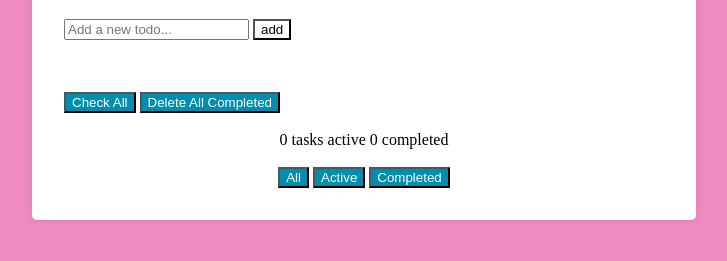
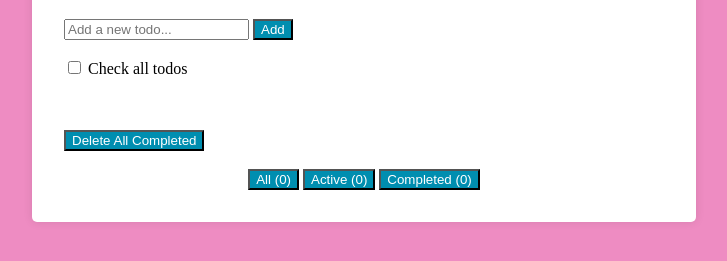
Before and after one commit to SemenchenkoDmitriy/SemenchenkoDmotriy_ToDoJS, a plain HTML site: page index.html in a window 1280 px wide. Shown: the part 133-394 px from the top of the page, without its empty margins (276-1003 px from the left). Drawn offline with Linux system fonts and the light colour scheme.

Commit message:
edit js,html,css

```diff
--- a/app.js
+++ b/app.js
@@ -2,35 +2,23 @@ document.addEventListener('DOMContentLoaded', () => {
     const input = document.querySelector('.todo-app input[type="text"]');
     const addButton = document.querySelector('.add-button');
     const todoList = document.querySelector('.todo-app ul');
-    const itemsLeft = document.querySelector('.todo-app .center-text span:first-of-type');
-    const itemsCompleted = document.querySelector('.todo-app .center-text span:last-of-type');
-    const checkAllButton = document.querySelector('.todo-app button:nth-of-type(2)');
-    const deleteAllCompletedButton = document.querySelector('.todo-app button:nth-of-type(3)');
+    const checkAllCheckbox = document.getElementById('check-all');
+    const deleteAllCompletedButton = document.querySelector('.todo-app button:nth-of-type(2)');
+    const filterAllButton = document.getElementById('filter-all');
+    const filterActiveButton = document.getElementById('filter-active');
+    const filterCompletedButton = document.getElementById('filter-completed');
 
     let todos = [];
 
     const renderTodos = () => {
-        todoList.innerHTML = '';
-        todos.forEach((todo, index) => {
-            const li = document.createElement('li');
-            li.className = 'todo-item';
-            li.innerHTML = `
-                <input type="checkbox" ${todo.completed ? 'checked' : ''}>
-                <span class="text">${todo.text}</span>
-                <span class="delete">&times;</span>
-            `;
-            li.querySelector('input[type="checkbox"]').addEventListener('change', () => {
-                toggleComplete(index);
-            });
-            li.querySelector('.delete').addEventListener('click', () => {
-                deleteTodo(index);
-            });
-            li.querySelector('.text').addEventListener('dblclick', () => {
-                editTodoText(index);
-            });
+        todoList.innerHTML = todos.map((todo, index) => `
+            <li class="todo-item">
+                <input type="checkbox" ${todo.completed ? 'checked' : ''} data-index="${index}">
+                <span class="text" data-index="${index}">${todo.text}</span>
+                <span class="delete" data-index="${index}">&times;</span>
+            </li>
+        `).join('');
 
-            todoList.appendChild(li);
-        });
         updateCounters();
     };
 
@@ -54,15 +42,11 @@ document.addEventListener('DOMContentLoaded', () => {
     };
 
     const updateCounters = () => {
-        const remaining = todos.filter(todo => !todo.completed).length;
-        const completed = todos.filter(todo => todo.completed).length;
-        itemsLeft.textContent = `${remaining} tasks active`;
-        itemsCompleted.textContent = `${completed} completed`;
-    };
-
-    const checkAll = () => {
-        todos.forEach(todo => todo.completed = true);
-        renderTodos();
+        const remaining = todos.reduce((count, todo) => !todo.completed ? count + 1 : count, 0);
+        const completed = todos.length - remaining;
+        filterAllButton.textContent = `All (${todos.length})`;
+        filterActiveButton.textContent = `Active (${remaining})`;
+        filterCompletedButton.textContent = `Completed (${completed})`;
     };
 
     const deleteAllCompleted = () => {
@@ -96,15 +80,37 @@ document.addEventListener('DOMContentLoaded', () => {
         input.focus();
     };
 
+    const checkAllTodos = (event) => {
+        const isChecked = event.target.checked;
+        todos.forEach(todo => {
+            todo.completed = isChecked;
+        });
+        renderTodos();
+    };
+
     input.addEventListener('keydown', (event) => {
         if (event.key === 'Enter') {
             addTodo();
         }
     });
 
-    checkAllButton.addEventListener('click', checkAll);
+    addButton.addEventListener('click', addTodo);
     deleteAllCompletedButton.addEventListener('click', deleteAllCompleted);
-    addButton.addEventListener('click', addTodo);
+    checkAllCheckbox.addEventListener('change', checkAllTodos);
+
+    todoList.addEventListener('change', (event) => {
+        if (event.target.matches('input[type="checkbox"]')) {
+            toggleComplete(event.target.dataset.index);
+        }
+    });
+
+    todoList.addEventListener('click', (event) => {
+        if (event.target.matches('.delete')) {
+            deleteTodo(event.target.dataset.index);
+        } else if (event.target.matches('.text')) {
+            editTodoText(event.target.dataset.index);
+        }
+    });
 
     renderTodos();
 });
--- a/index.html
+++ b/index.html
@@ -1,7 +1,6 @@
 <!DOCTYPE html>
 <html lang="en">
 <head>
-
     <meta charset="UTF-8">
     <meta name="viewport" content="width=device-width, initial-scale=1.0">
     <title>ToDoJS App</title>
@@ -11,22 +10,18 @@
     <div class="todo-app">
         <h1 class="center-text">ToDoJS App</h1>
         <input type="text" placeholder="Add a new todo...">
-        <button class="add-button">add</button>
+        <button class="add-button">Add</button>
+        <br><br>
+        <input type="checkbox" id="check-all"> Check all todos
         <br><br>
         <ul></ul>
         <br>
-        <button>Check All</button>
         <button>Delete All Completed</button>
         <br><br>
         <div class="center-text">
-            <span > 0 tasks active</span>
-            <span> 0 completed</span>
-        </div>
-        <br>
-        <div class="center-text">
-            <button>All</button>
-            <button>Active</button>
-            <button>Completed</button>
+            <button id="filter-all">All (0)</button>
+            <button id="filter-active">Active (0)</button>
+            <button id="filter-completed">Completed (0)</button>
         </div>
     </div>
     <script src="app.js"></script>
--- a/styles.css
+++ b/styles.css
@@ -6,21 +6,29 @@
     border-radius: 5px;
     box-shadow: 0 0 10px rgba(0, 0, 0, 0.1);
 }
+
 body {
     background-color: #ee8cc2;
     padding: 2rem;
 }
+
 button {
- background: #008EB0; /* Синий цвет фона */
- color: #fff; /* Белый цвет текста */
+    background: #008EB0; /* Синий цвет фона */
+    color: #fff; /* Белый цвет текста */
 }
-.red { background: #C1172C; }
+
+.red {
+    background: #C1172C;
+}
+
 .center-text {
     text-align: center;
 }
+
 .todo-item input[type="checkbox"] {
     margin-right: 1rem;
 }
+
 .todo-item {
     display: flex;
     align-items: center;
@@ -28,17 +36,21 @@ button {
     padding: 0.5rem 0;
     border-bottom: 1px solid #ddd;
 }
+
 .todo-item .text {
     flex: 1;
 }
+
 .todo-item .delete {
     color: red;
     cursor: pointer;
 }
-  textarea::placeholder {
+
+textarea::placeholder {
     text-align: center;
 }
+
 .add-button {
-    background: #ffffff;
-    color:#000000;
+    background: #008EB0; /* Синий цвет фона */
+    color: #fff; /* Белый цвет текста */
 }
```
Also changed, not shown: 1 other file.
